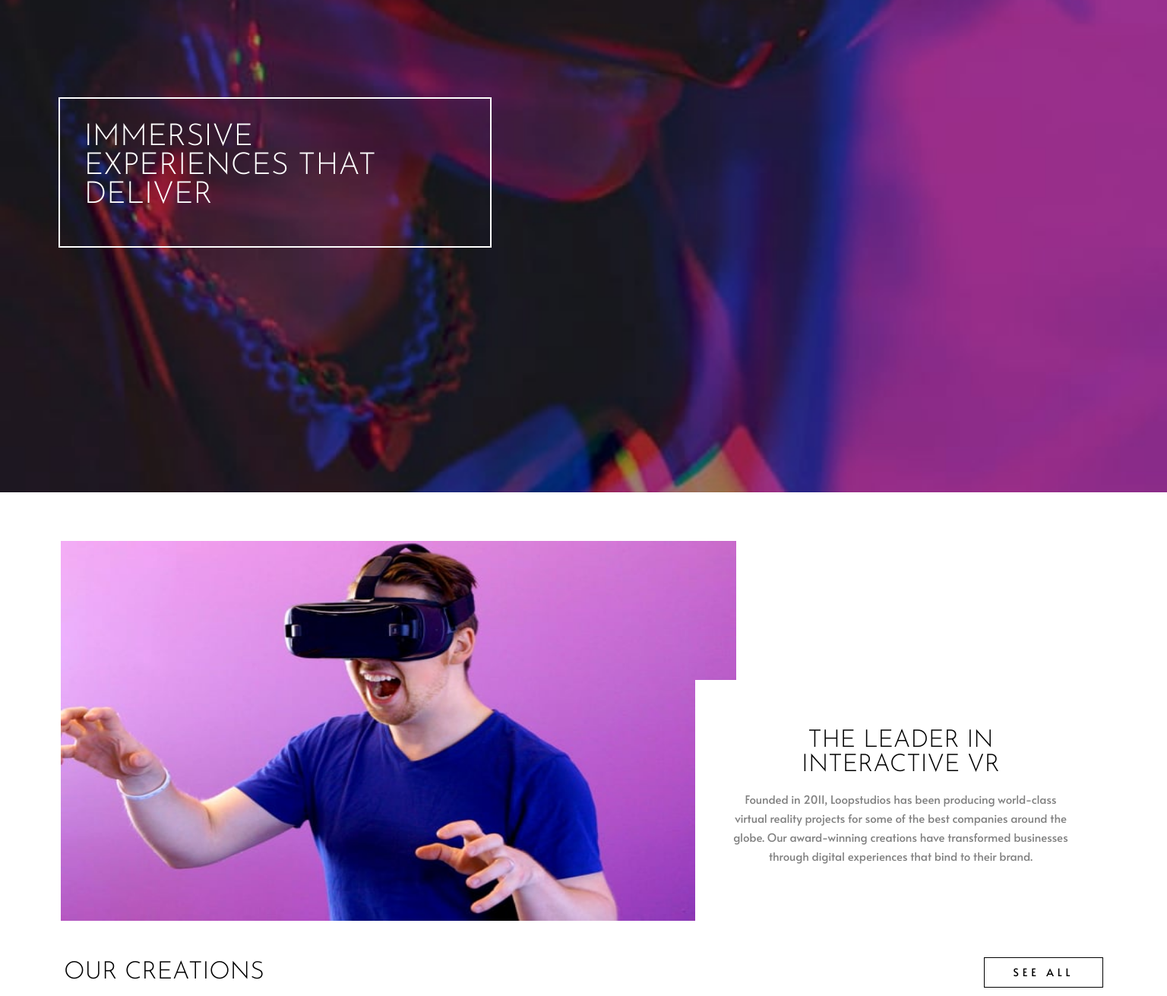
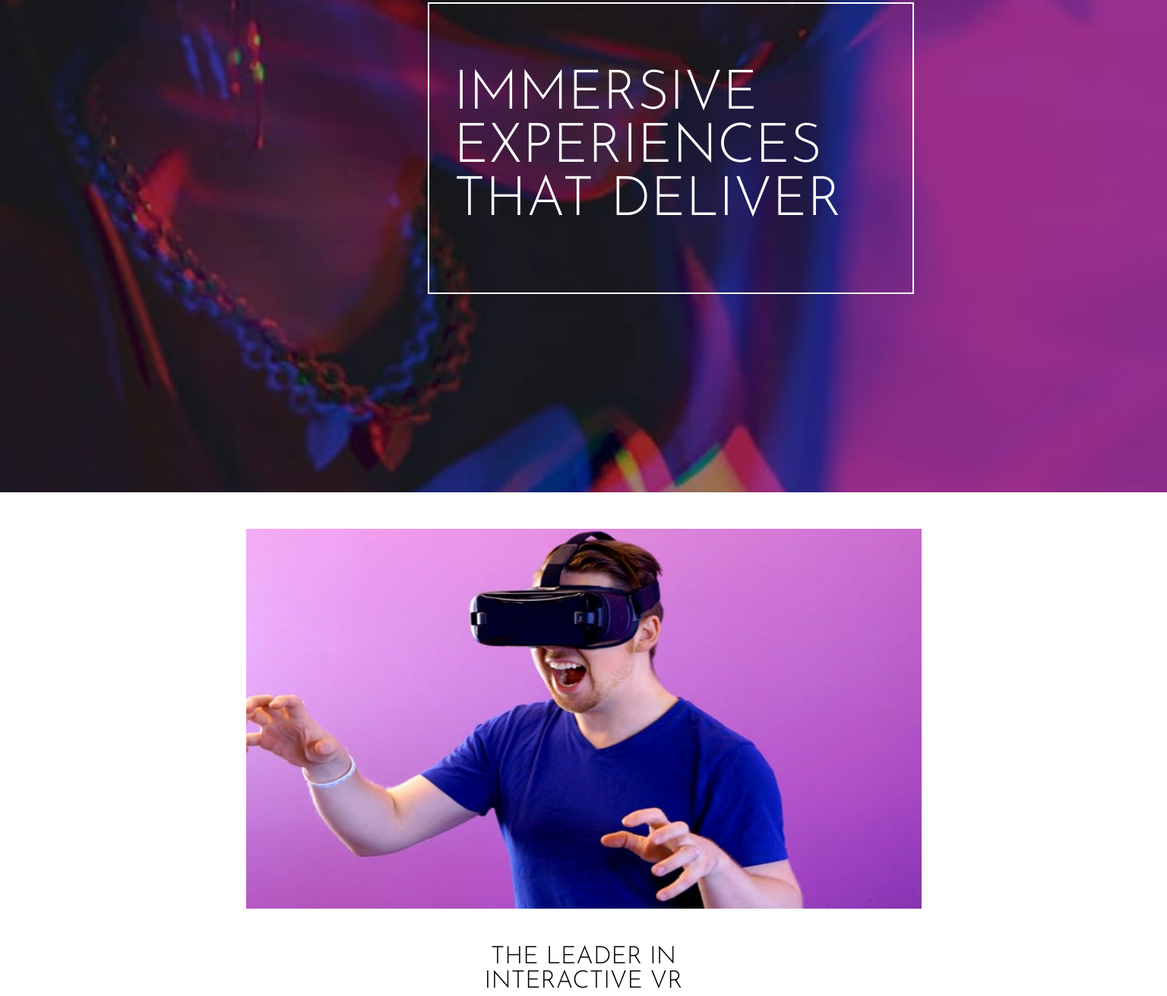
Before and after one commit to bowen-anth/loopstudios-landing-page, a plain HTML site: page index.html in a window 1536 px wide. Shown: the part 152-1463 px from the top of the page at 76% size. Drawn offline with Linux system fonts and the light colour scheme.

Commit message:
media query for 1400px and higher desktop view

```diff
--- a/index.html
+++ b/index.html
@@ -30,6 +30,7 @@
           />
         </a>
         <nav class="nav">
+          <a class="hamburger-menu-icon">
             <img
               class="hamburger"
               src="images/icon-hamburger.svg"
@@ -37,10 +38,12 @@
               height="auto"
               alt="Hamburger Menu"
             />
+          </a>
         </nav>
       </header>
       <div class="hamburger-open-container">
         <header class="hamburger-header">
+          <a href="#">
             <img
               class="logo"
               src="images/logo.svg"
@@ -48,7 +51,8 @@
               height="auto"
               alt="LoopStudio Logo"
             />
-          <button class="close-button">X</button>
+          </a>
+          <button class="close-button"><a href="#">X</a></button>
         </header>
         <ul class="links-ul">
           <li class="links"><a href="#">ABOUT</a></li>
--- a/index.js
+++ b/index.js
@@ -1,7 +1,6 @@
 const hamburger = document.querySelector(".hamburger");
 const closeButton = document.querySelector(".close-button");
 const hamburgerContainer = document.querySelector(".hamburger-open-container");
-const images = document.querySelectorAll(".creations-container-desktop");
 
 let hamburgerContainerDisplay = false;
 
@@ -22,12 +21,6 @@ const closeHamburgerOutsideClick = (event) => {
   }
 };
 
-images.forEach((image) => {
-  image.addEventListener("mouseover", (event) => {
-    console.log(event.target);
-  });
-});
-
 closeButton.addEventListener("click", toggleHamburger);
 hamburger.addEventListener("click", toggleHamburger);
 document.addEventListener("click", closeHamburgerOutsideClick);
--- a/style.css
+++ b/style.css
@@ -57,6 +57,10 @@ a:focus::after {
   padding: 1.5rem;
 }
 
+.hamburger-menu-icon {
+  cursor: pointer;
+}
+
 .logo {
   width: 140px;
 }
@@ -113,6 +117,7 @@ a:focus::after {
   font-size: 1.25rem;
   color: white;
   background-color: black;
+  cursor: pointer;
 }
 
 .page-two-top-image {
@@ -724,3 +729,63 @@ a:focus::after {
     justify-content: space-between;
   }
 }
+
+@media (min-width: 1500px) {
+  .our-creations-desktop-container {
+    flex-direction: space-around;
+    width: 40%;
+    margin: auto;
+  }
+  .creations-container-desktop {
+    grid-template-columns: repeat(4, auto);
+    grid-template-rows: repeat(2, auto);
+  }
+  .page-two-image-container {
+    width: 70%;
+    margin: auto;
+    display: flex;
+    flex-direction: column;
+    text-align: center;
+    padding-top: 3rem;
+  }
+  .page-two-top-image {
+    margin: auto;
+  }
+  .page-two-text-container.desktop {
+    position: static;
+    text-align: center;
+    margin: auto;
+  }
+  .page-two.title {
+    margin: 0;
+    margin-bottom: 2rem;
+  }
+  .footer-desktop {
+    padding-left: 15vw;
+    padding-right: 15vw;
+  }
+  .item-container-desktop {
+    gap: 2rem;
+  }
+  .header.desktop {
+    padding-left: 15vw;
+    padding-right: 15vw;
+  }
+
+  .immersive-p {
+    position: static;
+    margin: 0;
+    margin-left: 15vw;
+    margin-top: 4rem;
+    width: 40rem;
+    height: 24rem;
+    color: #fff;
+    font-family: "Josefin Sans";
+    font-size: 4.5rem;
+    font-style: normal;
+    font-weight: 300;
+    line-height: 4.375rem;
+    display: flex;
+    align-items: center;
+  }
+}
```
Lines whose indentation alone changed are shown as unchanged.
